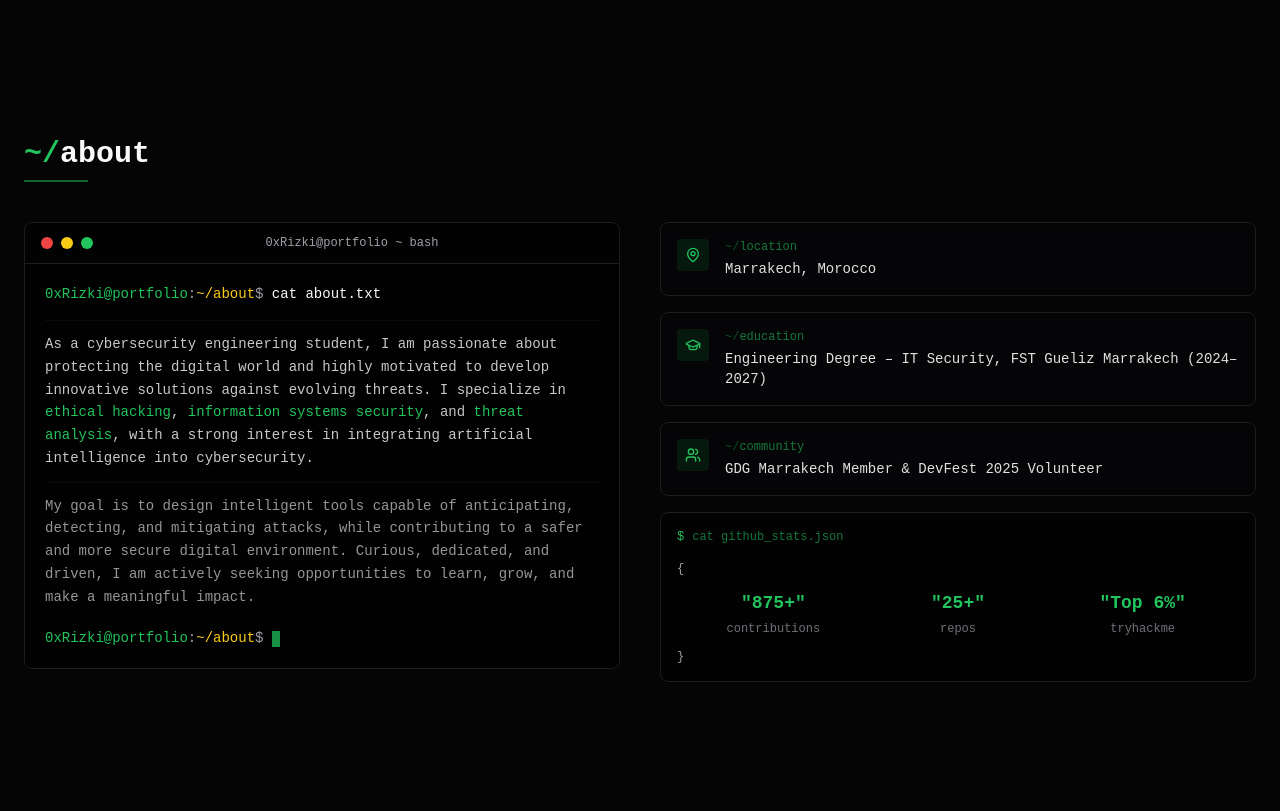
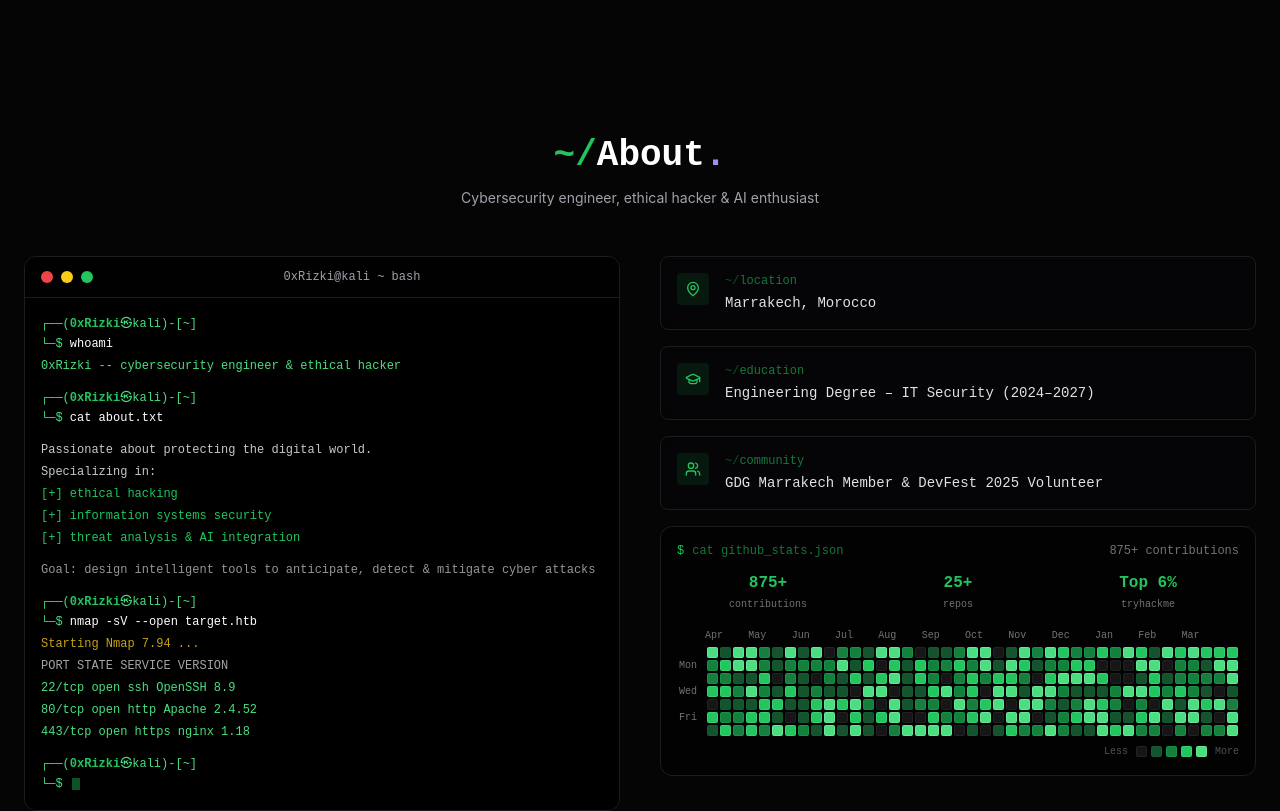
Before and after one commit to Rizki033/Rizki-Abdelhadi-portfolio, a React (Vite) app: page / in a window 1280 px wide. Shown: the part 760-1571 px from the top of the page. Built offline with nearby package versions, Linux system fonts and the light colour scheme.

Commit message:
add github in about

```diff
--- a/src/components/AboutSection.tsx
+++ b/src/components/AboutSection.tsx
@@ -1,119 +1,288 @@
-import { useEffect, useRef, useState } from "react";
+import { useEffect, useState } from "react";
 import { motion } from "framer-motion";
 import { MapPin, GraduationCap, Users } from "lucide-react";
 
+// ─── Contribution Graph ───────────────────────────────────────────────────────
+
+const generateContributions = () => {
+  const data: number[][] = [];
+  for (let w = 0; w < 52; w++) {
+    const week: number[] = [];
+    for (let d = 0; d < 7; d++) {
+      const r = Math.random();
+      if (r < 0.15) week.push(0);
+      else if (r < 0.35) week.push(1);
+      else if (r < 0.60) week.push(2);
+      else if (r < 0.80) week.push(3);
+      else week.push(4);
+    }
+    data.push(week);
+  }
+  return data;
+};
+
+const CONTRIB_DATA = generateContributions();
+const MONTHS = ["Apr","May","Jun","Jul","Aug","Sep","Oct","Nov","Dec","Jan","Feb","Mar"];
+const DAY_LABELS = ["", "Mon", "", "Wed", "", "Fri", ""];
+
+const levelColor = (level: number) => {
+  switch (level) {
+    case 1: return "bg-green-900 border border-green-800/50";
+    case 2: return "bg-green-700 border border-green-600/50";
+    case 3: return "bg-green-500 border border-green-400/50";
+    case 4: return "bg-green-400 border border-green-300/50";
+    default: return "bg-neutral-800/60 border border-neutral-700/30";
+  }
+};
+
+const ContributionGraph = () => (
+  <div
+    className="p-4 rounded-xl border border-border bg-black/60"
+    style={{ fontFamily: "'JetBrains Mono', monospace" }}
+  >
+    <div className="flex items-center justify-between mb-3">
+      <div className="flex items-center gap-2 text-xs text-primary/60">
+        <span className="text-primary">$</span>
+        <span>cat github_stats.json</span>
+      </div>
+      <span className="text-xs text-neutral-500">875+ contributions</span>
+    </div>
+
+    <div className="grid grid-cols-3 gap-2 text-center mb-4">
+      {[
+        { value: "875+", label: "contributions" },
+        { value: "25+", label: "repos" },
+        { value: "Top 6%", label: "tryhackme" },
+      ].map((stat) => (
+        <div key={stat.label} className="space-y-0.5">
+          <div className="text-base font-bold text-primary">{stat.value}</div>
+          <div className="text-[10px] text-muted-foreground opacity-70">{stat.label}</div>
+        </div>
+      ))}
+    </div>
+
+    <div className="overflow-x-auto">
+      <div style={{ minWidth: "520px" }}>
+        <div className="flex ml-7 mb-1">
+          {MONTHS.map((m, i) => (
+            <div
+              key={i}
+              className="text-[10px] text-neutral-500"
+              style={{ width: `${(520 / 12)}px` }}
+            >
+              {m}
+            </div>
+          ))}
+        </div>
+
+        <div className="flex gap-[2px]">
+          <div className="flex flex-col gap-[2px] mr-1">
+            {DAY_LABELS.map((d, i) => (
+              <div
+                key={i}
+                className="text-[10px] text-neutral-500 h-[11px] leading-[11px] w-6 text-right pr-1"
+              >
+                {d}
+              </div>
+            ))}
+          </div>
+          {CONTRIB_DATA.map((week, wi) => (
+            <div key={wi} className="flex flex-col gap-[2px]">
+              {week.map((level, di) => (
+                <div
+                  key={di}
+                  className={`w-[11px] h-[11px] rounded-[2px] ${levelColor(level)}`}
+                />
+              ))}
+            </div>
+          ))}
+        </div>
+
+        <div className="flex items-center justify-end gap-1 mt-2">
+          <span className="text-[10px] text-neutral-600 mr-1">Less</span>
+          {[0, 1, 2, 3, 4].map((l) => (
+            <div key={l} className={`w-[11px] h-[11px] rounded-[2px] ${levelColor(l)}`} />
+          ))}
+          <span className="text-[10px] text-neutral-600 ml-1">More</span>
+        </div>
+      </div>
+    </div>
+  </div>
+);
+
+// ─── Hacker Terminal ──────────────────────────────────────────────────────────
+
+interface HackerLine {
+  type: "prompt" | "output" | "blank";
+  cmd?: string;
+  out?: string;
+  color?: string;
+  delay: number;
+}
+
+const HACKER_LINES: HackerLine[] = [
+  { type: "prompt", cmd: "whoami", delay: 0 },
+  { type: "output", out: "0xRizki -- cybersecurity engineer & ethical hacker", color: "text-green-400", delay: 500 },
+  { type: "blank", delay: 700 },
+  { type: "prompt", cmd: "cat about.txt", delay: 900 },
+  { type: "blank", delay: 1400 },
+  { type: "output", out: "Passionate about protecting the digital world.", color: "text-foreground/80", delay: 1500 },
+  { type: "output", out: "Specializing in:", color: "text-foreground/80", delay: 1700 },
+  { type: "output", out: "  [+] ethical hacking", color: "text-primary", delay: 1900 },
+  { type: "output", out: "  [+] information systems security", color: "text-primary", delay: 2100 },
+  { type: "output", out: "  [+] threat analysis & AI integration", color: "text-primary", delay: 2300 },
+  { type: "blank", delay: 2450 },
+  { type: "output", out: "Goal: design intelligent tools to anticipate, detect & mitigate cyber attacks", color: "text-foreground/60", delay: 2550 },
+  // { type: "output", out: "detect & mitigate cyber attacks.", color: "text-foreground/60", delay: 2750 },
+  { type: "blank", delay: 2950 },
+  { type: "prompt", cmd: "nmap -sV --open target.htb", delay: 3100 },
+  { type: "output", out: "Starting Nmap 7.94 ...", color: "text-yellow-400/80", delay: 3700 },
+  { type: "output", out: "PORT     STATE  SERVICE   VERSION", color: "text-neutral-400", delay: 3900 },
+  { type: "output", out: "22/tcp   open   ssh       OpenSSH 8.9", color: "text-green-400", delay: 4050 },
+  { type: "output", out: "80/tcp   open   http      Apache 2.4.52", color: "text-green-400", delay: 4150 },
+  { type: "output", out: "443/tcp  open   https     nginx 1.18", color: "text-green-400", delay: 4250 },
+  { type: "blank", delay: 4400 },
+  { type: "prompt", cmd: "", delay: 4500 },
+];
+
+const PromptLine = ({
+  cmd,
+  isLast,
+  showCursor,
+}: {
+  cmd: string;
+  isLast: boolean;
+  showCursor: boolean;
+}) => (
+  <div style={{ fontFamily: "'JetBrains Mono', monospace" }} className="text-xs leading-5">
+    <span className="text-green-400">{"┌──("}</span>
+    <span className="text-primary font-bold">0xRizki</span>
+    <span className="text-green-400">{"㉿kali)-[~]"}</span>
+    <br />
+    <span className="text-green-400">{"└─$ "}</span>
+    <span className="text-white">{cmd}</span>
+    {isLast && (
+      <span
+        className="inline-block w-2 h-3 bg-primary ml-0.5 align-middle"
+        style={{ opacity: showCursor ? 1 : 0, transition: "opacity 0.1s" }}
+      />
+    )}
+  </div>
+);
+
 const TypingTerminal = () => {
-  const [typed, setTyped] = useState("");
-  const [showOutput, setShowOutput] = useState(false);
-  const cmd = "cat about.txt";
+  const [visibleLines, setVisibleLines] = useState<number[]>([]);
+  const [typedCmds, setTypedCmds] = useState<Record<number, string>>({});
+  const [showCursor, setShowCursor] = useState(true);
 
   useEffect(() => {
-    let i = 0;
-    const interval = setInterval(() => {
-      if (i < cmd.length) {
-        setTyped(cmd.slice(0, i + 1));
-        i++;
+    const timers: ReturnType<typeof setTimeout>[] = [];
+
+    HACKER_LINES.forEach((line, idx) => {
+      if (line.type === "prompt" && line.cmd && line.cmd !== "") {
+        line.cmd.split("").forEach((_, ci) => {
+          const t = setTimeout(() => {
+            setTypedCmds((prev) => ({ ...prev, [idx]: line.cmd!.slice(0, ci + 1) }));
+            setVisibleLines((prev) => (prev.includes(idx) ? prev : [...prev, idx]));
+          }, line.delay + ci * 55);
+          timers.push(t);
+        });
       } else {
-        clearInterval(interval);
-        setTimeout(() => setShowOutput(true), 400);
+        const t = setTimeout(() => {
+          setVisibleLines((prev) => (prev.includes(idx) ? prev : [...prev, idx]));
+        }, line.delay);
+        timers.push(t);
       }
-    }, 75);
-    return () => clearInterval(interval);
+    });
+
+    const cursorTimer = setInterval(() => setShowCursor((v) => !v), 530);
+    return () => {
+      timers.forEach(clearTimeout);
+      clearInterval(cursorTimer);
+    };
   }, []);
+
+  const lastIdx = HACKER_LINES.length - 1;
 
   return (
     <div
+      className="rounded-xl overflow-hidden border border-border h-full flex flex-col"
       style={{ fontFamily: "'JetBrains Mono', monospace" }}
-      className="rounded-lg overflow-hidden border border-border"
     >
-      {/* Terminal top bar */}
-      <div className="flex items-center gap-2 px-4 py-3 bg-black/60 border-b border-border">
+      {/* Top bar */}
+      <div className="flex items-center gap-2 px-4 py-3 bg-black/70 border-b border-border shrink-0">
         <span className="w-3 h-3 rounded-full bg-red-500" />
         <span className="w-3 h-3 rounded-full bg-yellow-400" />
         <span className="w-3 h-3 rounded-full bg-green-500" />
         <span className="flex-1 text-center text-xs text-muted-foreground">
-          0xRizki@portfolio ~ bash
+          0xRizki@kali ~ bash
         </span>
       </div>
 
-      {/* Terminal body */}
-      <div className="bg-black/80 p-5 min-h-[260px]">
-        {/* Command line */}
-        <div className="text-sm">
-          <span className="text-primary">0xRizki@portfolio</span>
-          <span className="text-muted-foreground">:</span>
-          <span className="text-yellow-400">~/about</span>
-          <span className="text-muted-foreground">$ </span>
-          <span className="text-foreground">{typed}</span>
-          {!showOutput && (
-            <span className="inline-block w-2 h-4 bg-primary align-middle animate-pulse ml-0.5" />
-          )}
-        </div>
+      {/* Body */}
+      <div className="bg-black/85 p-4 flex-1 min-h-[320px] overflow-hidden space-y-0.5">
+        {HACKER_LINES.map((line, idx) => {
+          if (!visibleLines.includes(idx)) return null;
 
-        {/* Output */}
-        {showOutput && (
-          <motion.div
-            initial={{ opacity: 0 }}
-            animate={{ opacity: 1 }}
-            transition={{ duration: 0.4 }}
-            className="mt-4 space-y-3 text-sm"
-          >
-            <div className="text-muted-foreground border-t border-border/40 pt-3">
-              <p className="leading-relaxed text-foreground/80">
-                As a cybersecurity engineering student, I am passionate about protecting
-                the digital world and highly motivated to develop innovative solutions
-                against evolving threats. I specialize in{" "}
-                <span className="text-primary">ethical hacking</span>,{" "}
-                <span className="text-primary">information systems security</span>, and{" "}
-                <span className="text-primary">threat analysis</span>, with a strong
-                interest in integrating artificial intelligence into cybersecurity.
-              </p>
+          if (line.type === "prompt") {
+            const displayed = line.cmd === "" ? "" : (typedCmds[idx] ?? "");
+            return (
+              <PromptLine
+                key={idx}
+                cmd={displayed}
+                isLast={idx === lastIdx}
+                showCursor={showCursor}
+              />
+            );
+          }
+
+          if (line.type === "blank") {
+            return <div key={idx} className="h-2" />;
+          }
+
+          return (
+            <div key={idx} className={`text-xs leading-5 ${line.color ?? "text-neutral-400"}`}>
+              {line.out}
             </div>
-
-            <div className="border-t border-border/40 pt-3 text-foreground/60 leading-relaxed">
-              My goal is to design intelligent tools capable of anticipating, detecting,
-              and mitigating attacks, while contributing to a safer and more secure digital
-              environment. Curious, dedicated, and driven, I am actively seeking
-              opportunities to learn, grow, and make a meaningful impact.
-            </div>
-
-            {/* Second prompt */}
-            <div className="pt-2">
-              <span className="text-primary">0xRizki@portfolio</span>
-              <span className="text-muted-foreground">:</span>
-              <span className="text-yellow-400">~/about</span>
-              <span className="text-muted-foreground">$ </span>
-              <span className="inline-block w-2 h-4 bg-primary align-middle animate-pulse" />
-            </div>
-          </motion.div>
-        )}
+          );
+        })}
       </div>
     </div>
   );
 };
 
+// ─── Main Section ─────────────────────────────────────────────────────────────
+
 const AboutSection = () => {
   return (
     <section id="about" className="py-16 md:py-24 relative">
-      <div className="container mx-auto px-6">
+      <div className="container mx-auto px-4 sm:px-6">
         <motion.div
           initial={{ opacity: 0, y: 20 }}
           whileInView={{ opacity: 1, y: 0 }}
           viewport={{ once: true }}
           transition={{ duration: 0.6 }}
         >
-          <h2 className="font-mono text-3xl font-bold mb-2">
-            <span className="text-primary">~/</span>about
-          </h2>
-          <div className="w-16 h-0.5 bg-primary/50 mb-10" />
+          {/* Centered title */}
+          <div className="text-center mb-10 md:mb-12">
+            <h2
+              className="text-3xl md:text-4xl font-bold text-white mb-3"
+              style={{ fontFamily: "'JetBrains Mono', monospace" }}
+            >
+              <span className="text-primary">~/</span>About
+              <span className="text-[#a78bfa]">.</span>
+            </h2>
+            <p className="text-muted-foreground text-sm px-4">
+              Cybersecurity engineer, ethical hacker &amp; AI enthusiast
+            </p>
+          </div>
 
-          <div className="grid md:grid-cols-2 gap-10">
-            {/* LEFT — Terminal animé */}
-            <div>
-              <TypingTerminal />
-            </div>
+          {/* Grid: stacks on mobile, side-by-side on md+ */}
+          <div className="grid grid-cols-1 md:grid-cols-2 gap-6 md:gap-10">
+            {/* LEFT — Hacker Terminal */}
+            <TypingTerminal />
 
-            {/* RIGHT — Info cards */}
+            {/* RIGHT — Info cards + contribution graph */}
             <div className="space-y-4">
               {[
                 {
@@ -124,7 +293,7 @@ const AboutSection = () => {
                 {
                   icon: GraduationCap,
                   label: "education",
-                  value: "Engineering Degree – IT Security, FST Gueliz Marrakech (2024–2027)",
+                  value: "Engineering Degree – IT Security  (2024–2027)",
                 },
                 {
                   icon: Users,
@@ -134,7 +303,7 @@ const AboutSection = () => {
               ].map((item) => (
                 <div
                   key={item.label}
-                  className="flex items-start gap-4 p-4 rounded-lg border border-border bg-card/30 backdrop-blur-sm border-glow hover:border-primary/50 hover:bg-primary/5 transition-all cursor-default group"
+                  className="flex items-start gap-4 p-4 rounded-lg border border-border bg-card/30 backdrop-blur-sm hover:border-primary/50 hover:bg-primary/5 transition-all cursor-default group"
                   style={{ fontFamily: "'JetBrains Mono', monospace" }}
                 >
                   <div className="p-2 rounded bg-primary/10 text-primary shrink-0 group-hover:scale-110 transition-transform">
@@ -150,34 +319,7 @@ const AboutSection = () => {
                 </div>
               ))}
 
-              {/* GitHub Stats — style terminal */}
-              <div
-                className="p-4 rounded-lg border border-border bg-black/60 border-glow"
-                style={{ fontFamily: "'JetBrains Mono', monospace" }}
-              >
-                <div className="flex items-center gap-2 text-xs text-primary/60 mb-4">
-                  <span className="text-primary">$</span>
-                  <span>cat github_stats.json</span>
-                </div>
-                <div className="text-xs text-muted-foreground mb-3">{"{"}</div>
-                <div className="grid grid-cols-3 gap-2 text-center px-2">
-                  {[
-                    { value: '"875+"', label: "contributions" },
-                    { value: '"25+"', label: "repos" },
-                    { value: '"Top 6%"', label: "tryhackme" },
-                  ].map((stat) => (
-                    <div key={stat.label} className="space-y-1">
-                      <div className="text-lg font-bold text-primary">
-                        {stat.value}
-                      </div>
-                      <div className="text-xs text-muted-foreground opacity-70">
-                        {stat.label}
-                      </div>
-                    </div>
-                  ))}
-                </div>
-                <div className="text-xs text-muted-foreground mt-3">{"}"}</div>
-              </div>
+              <ContributionGraph />
             </div>
           </div>
         </motion.div>
--- a/src/components/SkillsSection.tsx
+++ b/src/components/SkillsSection.tsx
@@ -39,22 +39,9 @@ const skillCategories: Category[] = [
       { label: "Exploit Research", docUrl: "https://www.exploit-db.com/", iconUrl: "https://cdn.simpleicons.org/rapid7/ff4d6d" },
       { label: "Email Security", docUrl: "https://www.google.com/search?q=email+security+SPF+DKIM+DMARC", iconUrl: "https://cdn.simpleicons.org/protonmail/a78bfa" },
       { label: "Security Reporting", docUrl: "https://www.google.com/search?q=security+report+writing+guide", iconUrl: "https://cdn.simpleicons.org/gitbook/a78bfa" },
+      { label: "Subdomain Enum", docUrl: "https://www.google.com/search?q=subdomain+enumeration+tools+guide", iconUrl: "https://cdn.simpleicons.org/amazonaws/4cc9f0" },
     ],
   },
-  // {
-  //   name: "Security Operations",
-  //   prefix: "$ ls ./Blue-Teaming/",
-  //   direction: "right",
-  //   skills: [
-  //     { label: "Bug Bounty", docUrl: "https://www.hackerone.com/resources", iconUrl: "https://cdn.simpleicons.org/hackerone/f4a261" },
-  //     { label: "Subdomain Enum", docUrl: "https://www.google.com/search?q=subdomain+enumeration+tools+guide", iconUrl: "https://cdn.simpleicons.org/amazonaws/4cc9f0" },
-  //     { label: "Burp Suite", docUrl: "https://portswigger.net/web-security", iconUrl: "https://cdn.simpleicons.org/burpsuite/FCAC0E" },
-  //     { label: "Network Security", docUrl: "https://www.google.com/search?q=network+security+documentation", iconUrl: "https://cdn.simpleicons.org/cisco/4cc9f0" },
-  //     { label: "Email Security", docUrl: "https://www.google.com/search?q=email+security+SPF+DKIM+DMARC", iconUrl: "https://cdn.simpleicons.org/protonmail/a78bfa" },
-  //     { label: "Exploit Research", docUrl: "https://www.exploit-db.com/", iconUrl: "https://cdn.simpleicons.org/rapid7/ff4d6d" },
-  //     { label: "Security Reporting", docUrl: "https://www.google.com/search?q=security+report+writing+guide", iconUrl: "https://cdn.simpleicons.org/gitbook/a78bfa" },
-  //   ],
-  // },
   {
     name: "Programming",
     prefix: "$ ls ./software-engineering-ai/",
```
